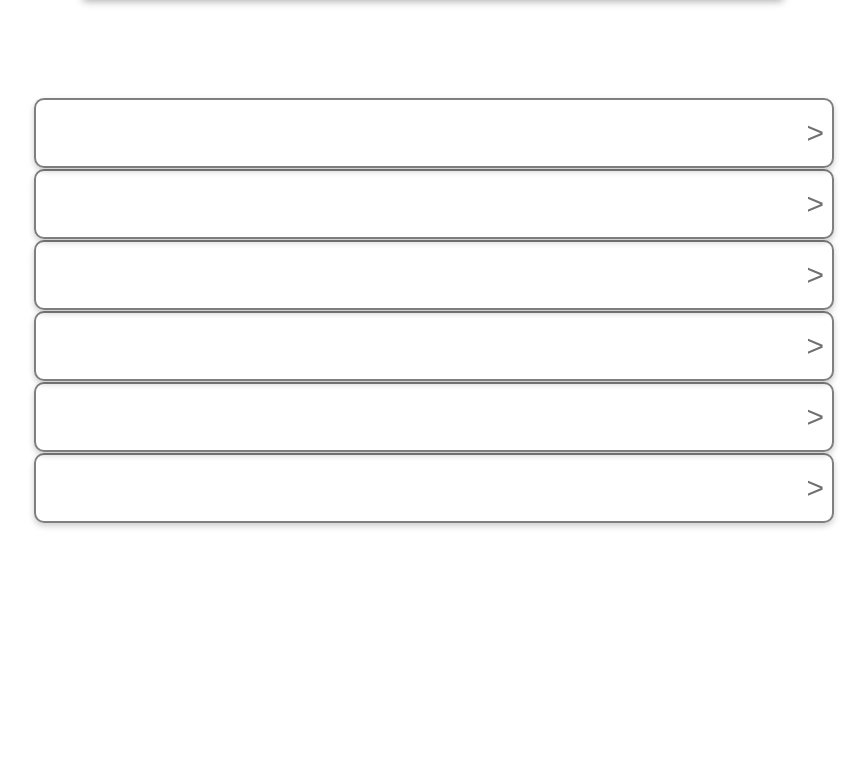
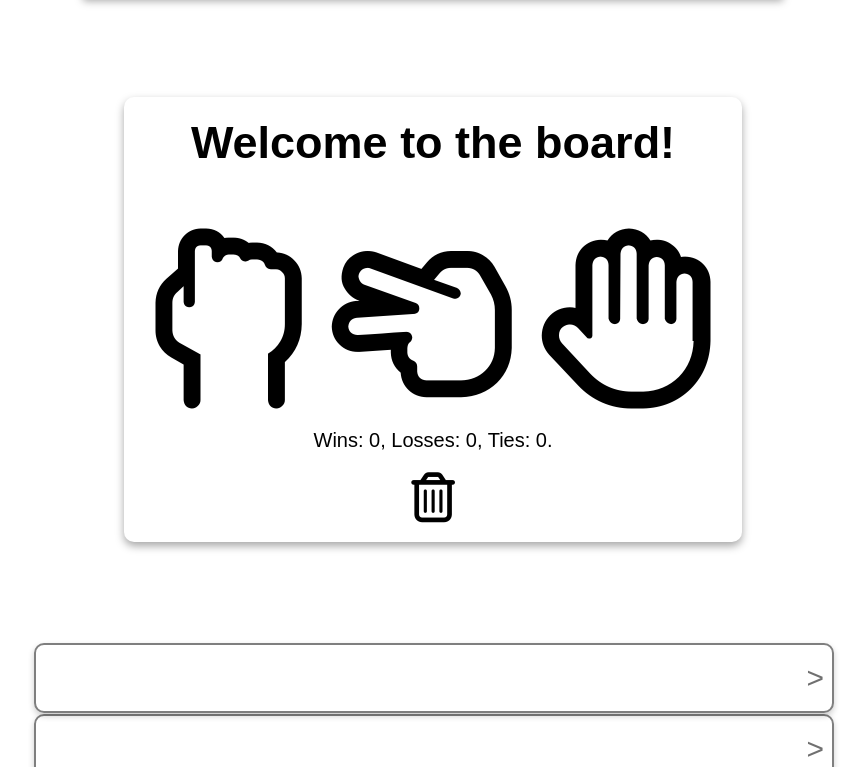
Before and after one commit to khabibillionaire/Navbar, a website: page public/index.html in a window 1280 px wide. Shown: the part 1933-2700 px from the top of the page, without its empty margins (207-1074 px from the left). Drawn offline with Linux system fonts and the light colour scheme.

Commit message:
I added one game

```diff
--- a/public/index.html
+++ b/public/index.html
@@ -14,8 +14,11 @@
         <link rel="stylesheet" href="./search-flex.css">
         <link rel="stylesheet" href="./scrollbox.css">
         <link rel="stylesheet" href="https://cdnjs.cloudflare.com/ajax/libs/font-awesome/6.0.0-beta3/css/all.min.css">
+        <link rel="stylesheet" href="./rockgame.css">
+
     </head>
     <body>
+<!-- Top Bar -->
         <header class="main-box">
             <input type="checkbox" id="check">
             <div class="btn-one">
@@ -40,6 +43,8 @@
                         </ul>
                 </div>
             </div>
+
+<!-- Information Box -->
         </header>
         <div class="container-box">
             <div class="main-title">KHABIBILLIONIARE</div>
@@ -103,6 +108,7 @@
 
          </div>
    </div>
+<!-- Search box  -->
    <div class="box-search">
         <input type="checkbox" id="checkforsearch">
         <div class="box">
@@ -110,6 +116,8 @@
             <label for="checkforsearch"> <i class="fas fa-search"></i></label>
         </div>
   </div>
+
+<!-- Login box -->
         <main class="body-container">
             <div class="container" id="draggable">
                 <div class="wrapper">
@@ -132,7 +140,7 @@
                 </div>
             </div>
         </main>
-
+<!-- scrollbox -->
         <div class="main-scrollbar-container">
             <input type="checkbox" name="indicator" id="image1" class="radio-input">
             <input type="checkbox" name="indicator" id="image2" class="radio-input">
@@ -178,8 +186,25 @@
             </label>
         </div>
 
-
-    <body>
+<!-- Rock game -->
+    <div class="main-game-container">
+        <p class="heading">Welcome to the board!</p>
+        <p class="js-result"></p>
+        <div class="options-container">
+            <button onclick="userturn('rock')" class="icons"><i class="fa-regular fa-hand-back-fist"></i></button>
+            <button onclick="userturn('scissors')" class="icons"><i class="fa-regular fa-hand-scissors"></i></button>
+            <button onclick="userturn('paper')" class="icons"><i class="fa-regular fa-hand"></i></button>
+        </div>
+        <p class="js-score"></p>
+        <button onclick="
+        score.wins = 0;
+        score.losses = 0;
+        score.ties = 0;
+        localStorage.removeItem('score');
+        updatescore()
+        " class="restore"><i class="fa-regular fa-trash-can"></i></button>
+    </div>
+<!-- floors -->
         <div class="main-container">
             <input type="checkbox" id="head-radio1">
             <input type="checkbox" id="head-radio2">
@@ -250,5 +275,104 @@
         </div>
 
 
+
+  <!-- Game JavaScript  -->
+        <script>
+        let score = JSON.parse(localStorage.getItem('score')) || {
+              wins: 0,
+              losses: 0,
+              ties: 0
+            }
+            updatescore()
+          function userturn(usermove){
+
+            const computermove = computerturn();
+            let result = '';
+            if(usermove === 'rock'){
+              if(computermove === 'rock'){
+                result = 'Tie!';
+                document.querySelector('.js-result').innerHTML = `You chose <i class="fa-regular fa-hand-back-fist"></i>: Computer chose <i class="fa-regular fa-hand-back-fist"></i>:
+                Result is: ${result}`;
+                score.ties++;
+              }
+              else if(computermove === 'scissors'){
+                result = 'You won!';
+                document.querySelector('.js-result').innerHTML = `You chose <i class="fa-regular fa-hand-back-fist"></i>: Computer chose <i class="fa-regular fa-hand-scissors"></i>:
+                Result is: ${result}`;
+                score.wins++;
+              }
+              else{
+                result = 'You lost';
+                document.querySelector('.js-result').innerHTML = `You chose <i class="fa-regular fa-hand-back-fist"></i>: Computer chose <i class="fa-regular fa-hand"></i>:
+                Result is: ${result}`;
+                score.losses++;
+              }
+            }
+            else if(usermove === 'scissors')
+            {
+              if(computermove === 'rock'){
+                result = 'You lost';
+                document.querySelector('.js-result').innerHTML = `You chose <i class="fa-regular fa-hand-scissors"></i>: Computer chose <i class="fa-regular fa-hand-back-fist"></i>:
+                Result is: ${result}`;
+                score.losses++;
+              }
+              else if(computermove === 'scissors'){
+                result = 'Tie!';
+                document.querySelector('.js-result').innerHTML = `You chose <i class="fa-regular fa-hand-scissors"></i>: Computer chose <i class="fa-regular fa-hand-scissors"></i>:
+                Result is: ${result}`;
+                score.ties++;
+              }
+              else{
+                result = 'You won!';
+                document.querySelector('.js-result').innerHTML = `You chose <i class="fa-regular fa-hand-scissors"></i>: Computer chose <i class="fa-regular fa-hand"></i>:
+                Result is: ${result}`;
+                score.wins++;
+              }
+
+            }
+            else{
+              if(computermove === 'rock'){
+                result = 'You won';
+                document.querySelector('.js-result').innerHTML = `You chose <i class="fa-regular fa-hand"></i>: Computer chose <i class="fa-regular fa-hand-back-fist"></i>:
+                Result is: ${result}`;
+                score.wins++;
+              }
+              else if(computermove === 'scissors'){
+                result = 'You lost!';
+                document.querySelector('.js-result').innerHTML = `You chose <i class="fa-regular fa-hand"></i>: Computer chose <i class="fa-regular fa-hand-scissors"></i>:
+                Result is: ${result}`;
+                score.losses++;
+              }
+              else{
+                result = 'Tie!';
+                document.querySelector('.js-result').innerHTML = `You chose <i class="fa-regular fa-hand"></i>: Computer chose <i class="fa-regular fa-hand"></i>:
+                Result is: ${result}`;
+                score.ties++;
+              }
+            }
+            localStorage.setItem('score', JSON.stringify(score));
+            updatescore();
+
+          }
+          function updatescore()
+          {
+            document.querySelector('.js-score').innerHTML = `Wins: ${score.wins}, Losses: ${score.losses}, Ties: ${score.ties}.`
+          }
+          function computerturn()
+          {
+            let computermove = Math.random();
+            if(computermove >= 0 && computermove <= 1/3 ){
+              return 'rock';
+            }
+            else if(computermove > 1/3 && computermove <= 1/2) {
+              return 'scissors';
+            }
+            else {
+              return 'paper';
+            }
+          }
+        </script>
+
+
     </body>
 </html>
--- /dev/null
+++ b/public/rockgame.css
@@ -0,0 +1,54 @@
+
+.main-game-container
+{
+    margin: 100px;
+    display: flex;
+    align-items: center;
+    justify-content: center;
+    flex-direction: column;
+    gap: 20px;
+    box-shadow: 0px 4px 8px rgba(0, 0, 0, 0.35);
+    padding: 20px;
+    border-radius: 10px;
+}
+.restore i
+{
+    font-size: 50px;
+}
+.restore
+{
+    background-color: transparent;
+    border: none;
+
+}
+.options-container i
+{
+    font-size: 180px;
+}
+.options-container
+{
+    display: flex;
+    gap: 30px;
+}
+.options-container button
+{
+    background-color: transparent;
+    border: none;
+    transition: all 0.3s linear;
+}
+button:hover
+{
+    opacity: 0.6;
+}
+.heading
+{
+    font-size: 45px;
+    margin-bottom: 20px;
+    font-weight: bold;
+}
+.js-score
+{
+
+    font-size: 20px;
+
+}
--- a/public/scrollbox.css
+++ b/public/scrollbox.css
@@ -1,6 +1,5 @@
 .main-container
 {
-  margin-top: 100px;
   height: 600px;
   width: 800px;
   border: 10px;
```
Also changed, not shown: public/mode.css (deleted, +0 -34 lines). Lines whose indentation alone changed are shown as unchanged.
